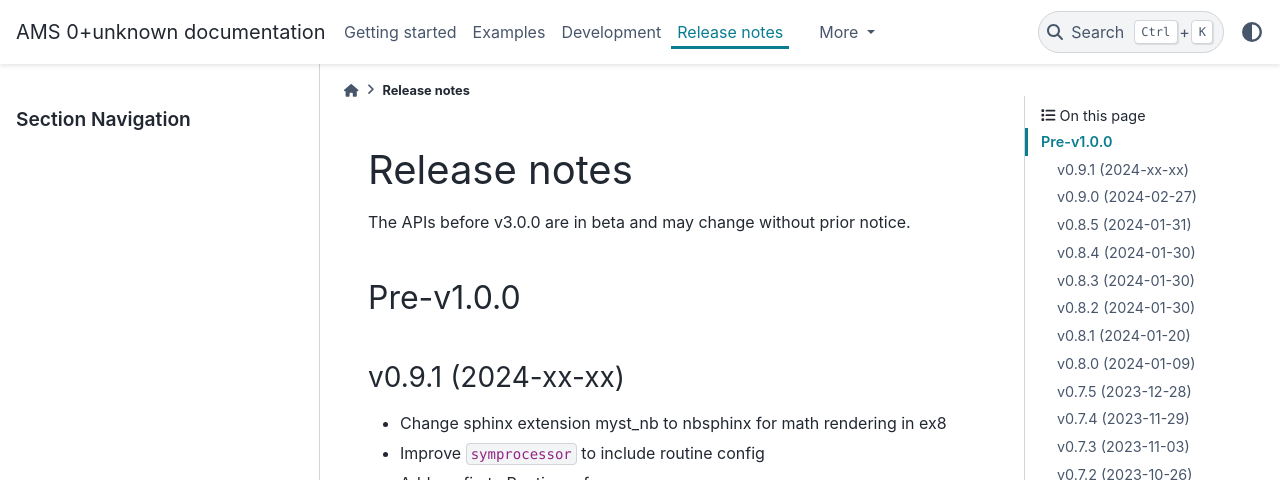
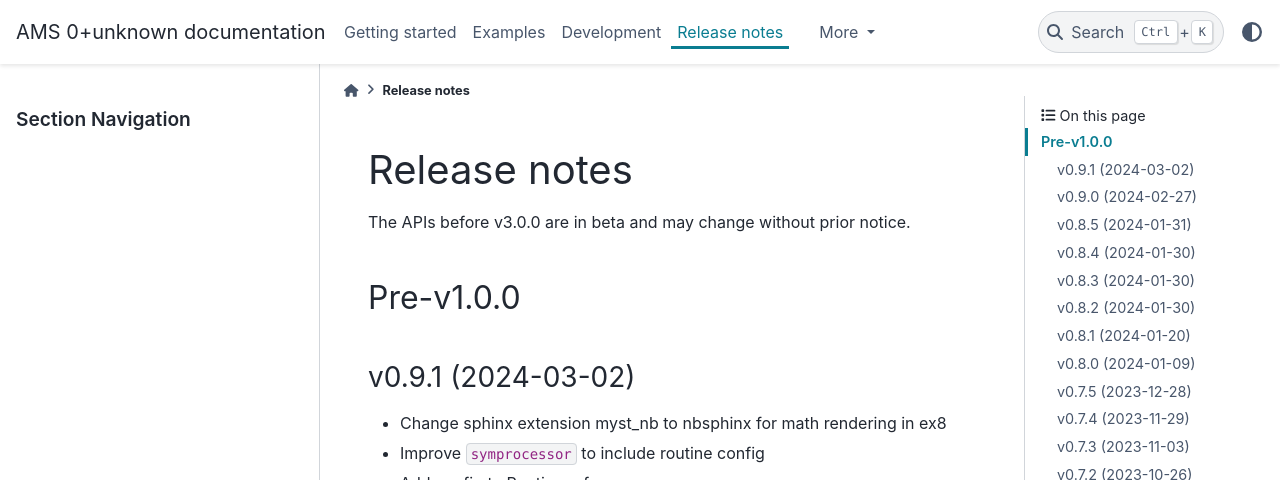
Before and after one commit to CURENT/ams, a Sphinx documentation site: the page built from docs/source/release-notes.rst, in a window 1280 px wide and 900 px high. Shown: the top 480 px of the window. Built offline with Sphinx 7.4.7 and the PyData theme 0.15.4, drawn with Linux system fonts in a browser that asks for light colours; pages that are not in the unit, such as notebooks, are missing from menus.

Commit message:
Update release-notes

```diff
--- a/docs/source/release-notes.rst
+++ b/docs/source/release-notes.rst
@@ -9,7 +9,7 @@ The APIs before v3.0.0 are in beta and may change without prior notice.
 Pre-v1.0.0
 ==========
 
-v0.9.1 (2024-xx-xx)
+v0.9.1 (2024-03-02)
 -------------------
 
 - Change sphinx extension myst_nb to nbsphinx for math rendering in ex8
```
